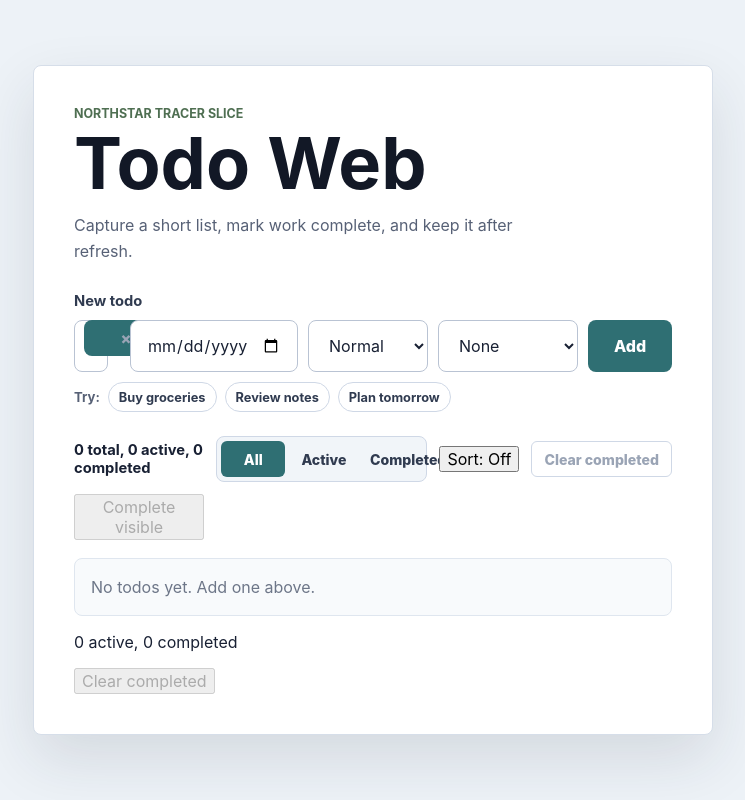
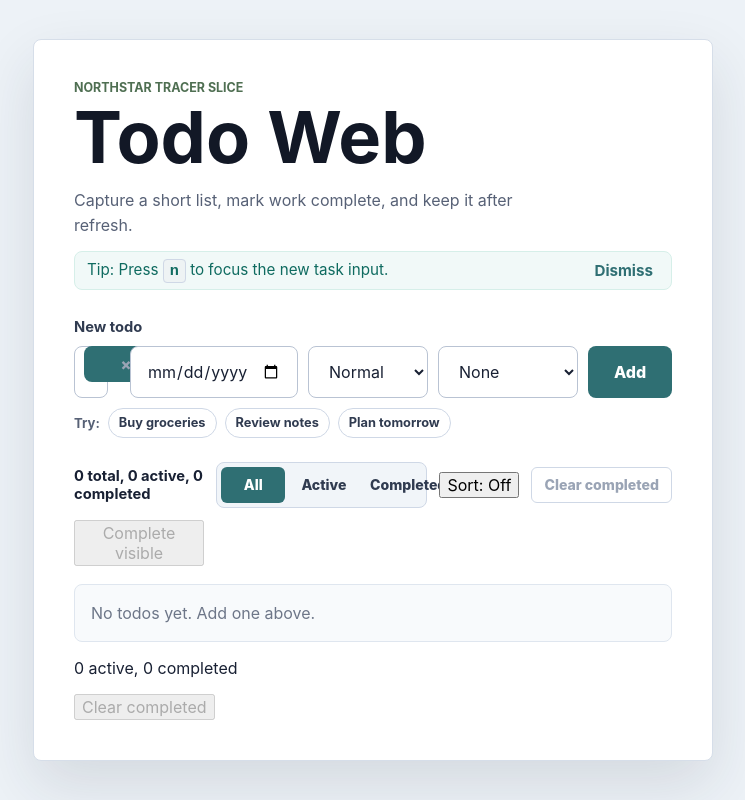
Before and after one commit to paulpai0412/northstar-todo-web, a React (Vite) app: page / in a window 1280 px wide. Shown: the whole page, without its empty margins (267-1012 px from the left). Built offline with nearby package versions, Linux system fonts and the light colour scheme.

Commit message:
Feature: add lightweight keyboard shortcut hint banner (issue #100)

```diff
--- a/src/main.tsx
+++ b/src/main.tsx
@@ -24,6 +24,7 @@ import "./styles.css";
 const STORAGE_KEY = "northstar-todo-web.todos";
 const SORT_STORAGE_KEY = "northstar-todo-web.sort";
 const FILTER_STORAGE_KEY = "northstar-todo-web.filter";
+const SHORTCUT_HINT_KEY = "northstar-todo-web.shortcutHintDismissed";
 const FILTER_OPTIONS: { value: TodoFilter; label: string }[] = [
   { value: "all", label: "All" },
   { value: "active", label: "Active" },
@@ -68,6 +69,16 @@ function App() {
   const [editingTodoText, setEditingTodoText] = useState("");
   const todoInputRef = useRef<HTMLInputElement>(null);
 
+  // Shortcut hint state: shows on first visit unless dismissed
+  const [showShortcutHint, setShowShortcutHint] = useState<boolean>(() => {
+    try {
+      const raw = localStorage.getItem(SHORTCUT_HINT_KEY);
+      return raw ? raw !== "true" : true;
+    } catch {
+      return true;
+    }
+  });
+
   const { total: totalCount, active: activeCount, completed: completedCount } =
     getTodoProgress(todos);
   const visibleTodos = getVisibleTodos(todos, filter, hideCompleted);
@@ -98,6 +109,30 @@ function App() {
   useEffect(() => {
     document.title = activeCount === 0 ? "Todo Web" : `Todo Web (${activeCount} active)`;
   }, [activeCount]);
+
+  // Keyboard shortcut: focus new todo input when pressing 'n'
+  useEffect(() => {
+    function onKey(e: KeyboardEvent) {
+      try {
+        if (e.key.toLowerCase() === "n" && (document.activeElement?.tagName ?? "") !== "INPUT") {
+          todoInputRef.current?.focus();
+        }
+      } catch {
+        // ignore
+      }
+    }
+    window.addEventListener("keydown", onKey);
+    return () => window.removeEventListener("keydown", onKey);
+  }, []);
+
+  function dismissShortcutHint() {
+    try {
+      localStorage.setItem(SHORTCUT_HINT_KEY, "true");
+    } catch {
+      // ignore
+    }
+    setShowShortcutHint(false);
+  }
 
   function handleSubmit(event: FormEvent<HTMLFormElement>) {
     event.preventDefault();
@@ -144,6 +179,20 @@ function App() {
           <p className="intro-copy">
             Capture a short list, mark work complete, and keep it after refresh.
           </p>
+
+          {showShortcutHint ? (
+            <div className="shortcut-hint" role="status" aria-live="polite">
+              <span className="shortcut-text">Tip: Press <kbd>n</kbd> to focus the new task input.</span>
+              <button
+                type="button"
+                className="shortcut-dismiss"
+                onClick={dismissShortcutHint}
+                aria-label="Dismiss keyboard shortcut hint"
+              >
+                Dismiss
+              </button>
+            </div>
+          ) : null}
         </div>
 
         <form className="todo-form" onSubmit={handleSubmit}>
--- a/src/styles.css
+++ b/src/styles.css
@@ -70,6 +70,42 @@ h1 {
   color: #576176;
   font-size: 1rem;
   line-height: 1.6;
+}
+
+/* Shortcut hint banner */
+.shortcut-hint {
+  margin-top: 12px;
+  display: flex;
+  gap: 12px;
+  align-items: center;
+  padding: 8px 12px;
+  border-radius: 8px;
+  background: #f1f9f8;
+  border: 1px solid #d6efe9;
+  color: #0f6b60;
+  font-size: 0.95rem;
+}
+
+.shortcut-hint kbd {
+  background: #eef3f4;
+  border-radius: 4px;
+  padding: 2px 6px;
+  border: 1px solid #cfd8e6;
+  font-weight: 700;
+}
+
+.shortcut-dismiss {
+  margin-left: auto;
+  border: 0;
+  background: transparent;
+  color: #2f6f73;
+  font-weight: 700;
+  cursor: pointer;
+}
+
+.shortcut-dismiss:focus-visible {
+  outline: var(--focus-ring-outline);
+  outline-offset: 2px;
 }
 
 .todo-form {
```
